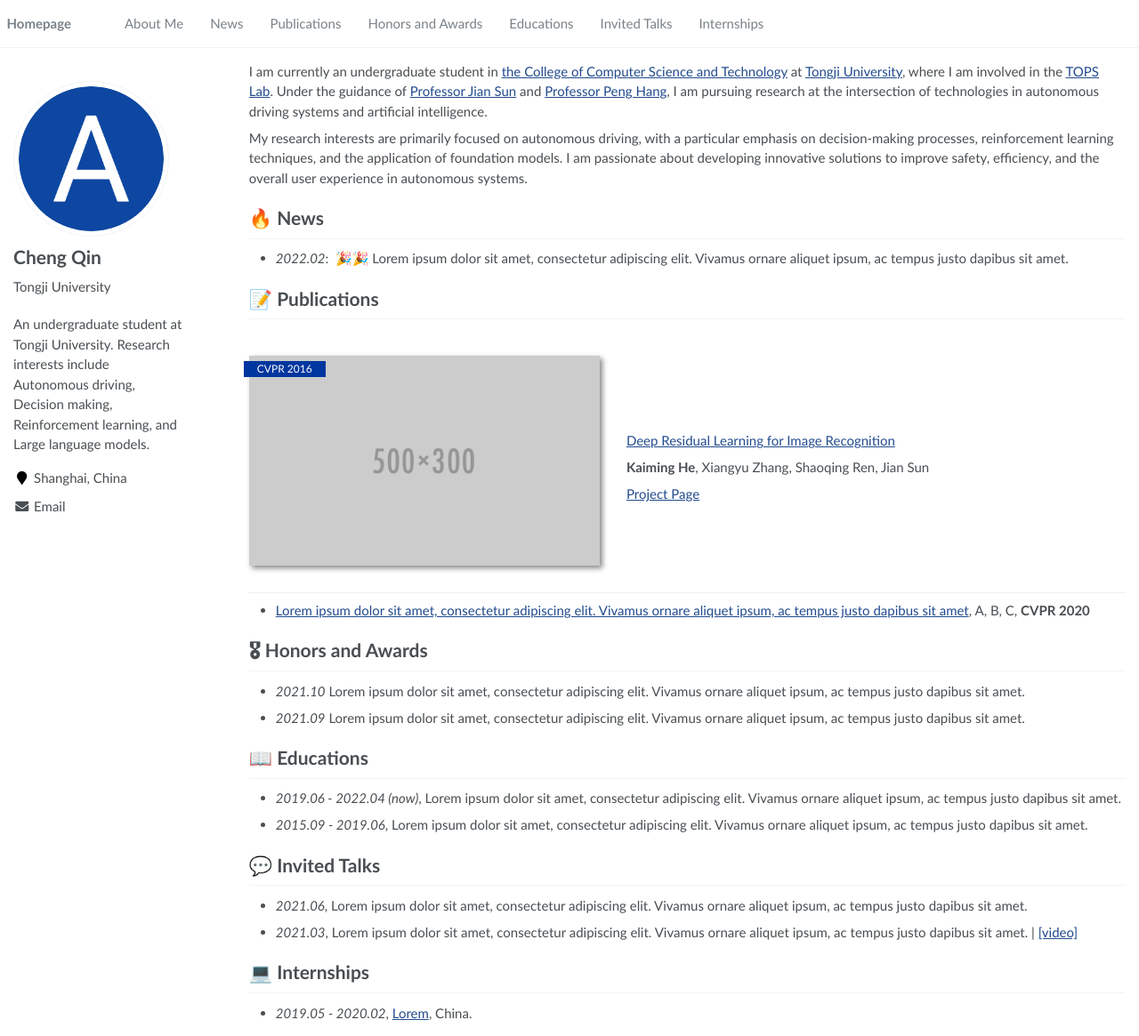
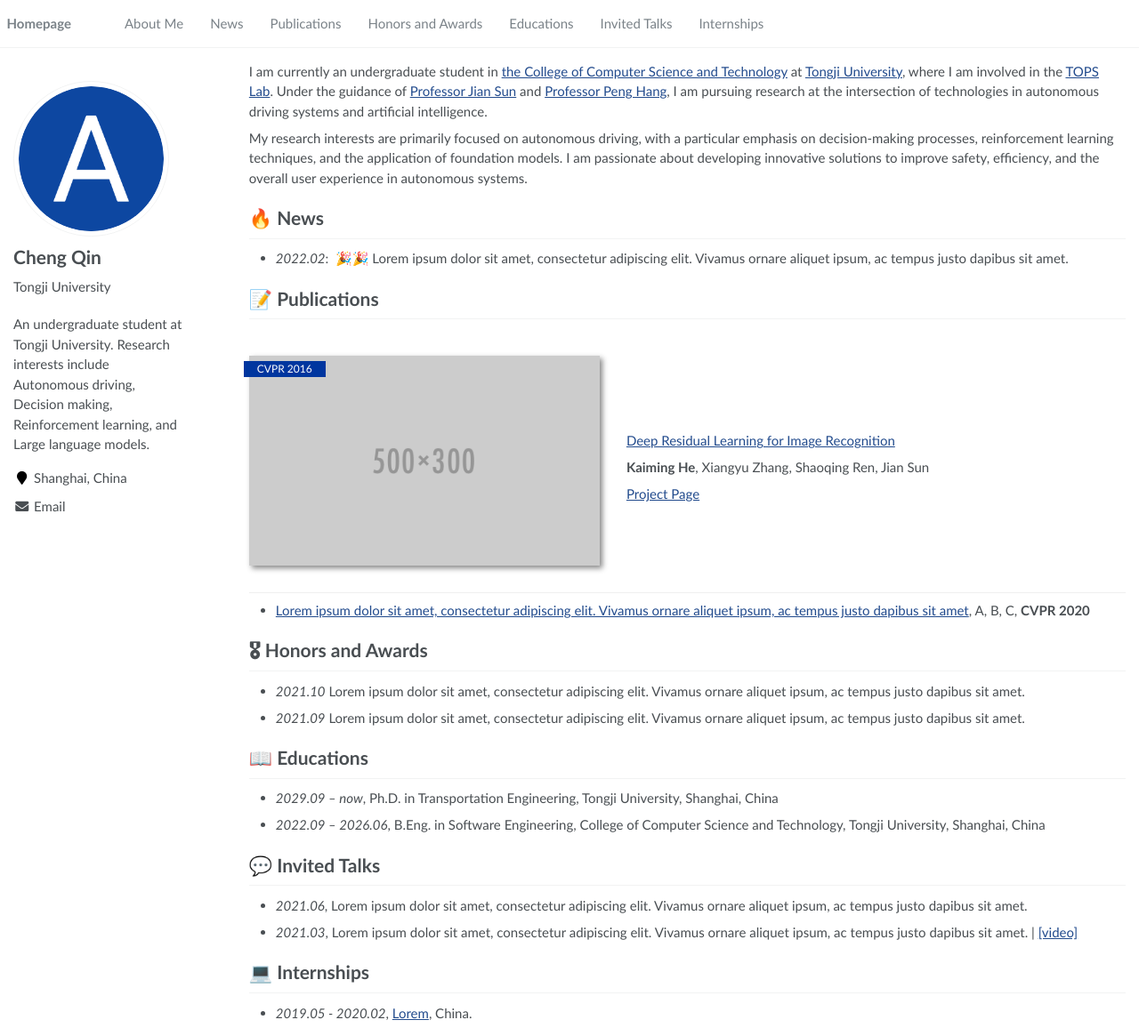
Before and after one commit to QinCheng0928/QinCheng0928.github.io, a Jekyll site: the page built from _pages/about.md, in a window 1280 px wide and 1165 px high. Shown: the whole window at 89% size. Built offline with Jekyll 4.4.1, drawn with Linux system fonts in a browser that asks for light colours.

Commit message:
更新教育经历

```diff
--- a/_pages/about.md
+++ b/_pages/about.md
@@ -59,8 +59,8 @@ My research interests are primarily focused on autonomous driving, with a partic
 - *2021.09* Lorem ipsum dolor sit amet, consectetur adipiscing elit. Vivamus ornare aliquet ipsum, ac tempus justo dapibus sit amet.
 
 # 📖 Educations
-- *2019.06 - 2022.04 (now)*, Lorem ipsum dolor sit amet, consectetur adipiscing elit. Vivamus ornare aliquet ipsum, ac tempus justo dapibus sit amet.
-- *2015.09 - 2019.06*, Lorem ipsum dolor sit amet, consectetur adipiscing elit. Vivamus ornare aliquet ipsum, ac tempus justo dapibus sit amet.
+- *2029.09 – now*, Ph.D. in Transportation Engineering, Tongji University, Shanghai, China
+- *2022.09 – 2026.06*, B.Eng. in Software Engineering, College of Computer Science and Technology, Tongji University, Shanghai, China
 
 # 💬 Invited Talks
 - *2021.06*, Lorem ipsum dolor sit amet, consectetur adipiscing elit. Vivamus ornare aliquet ipsum, ac tempus justo dapibus sit amet.
```
